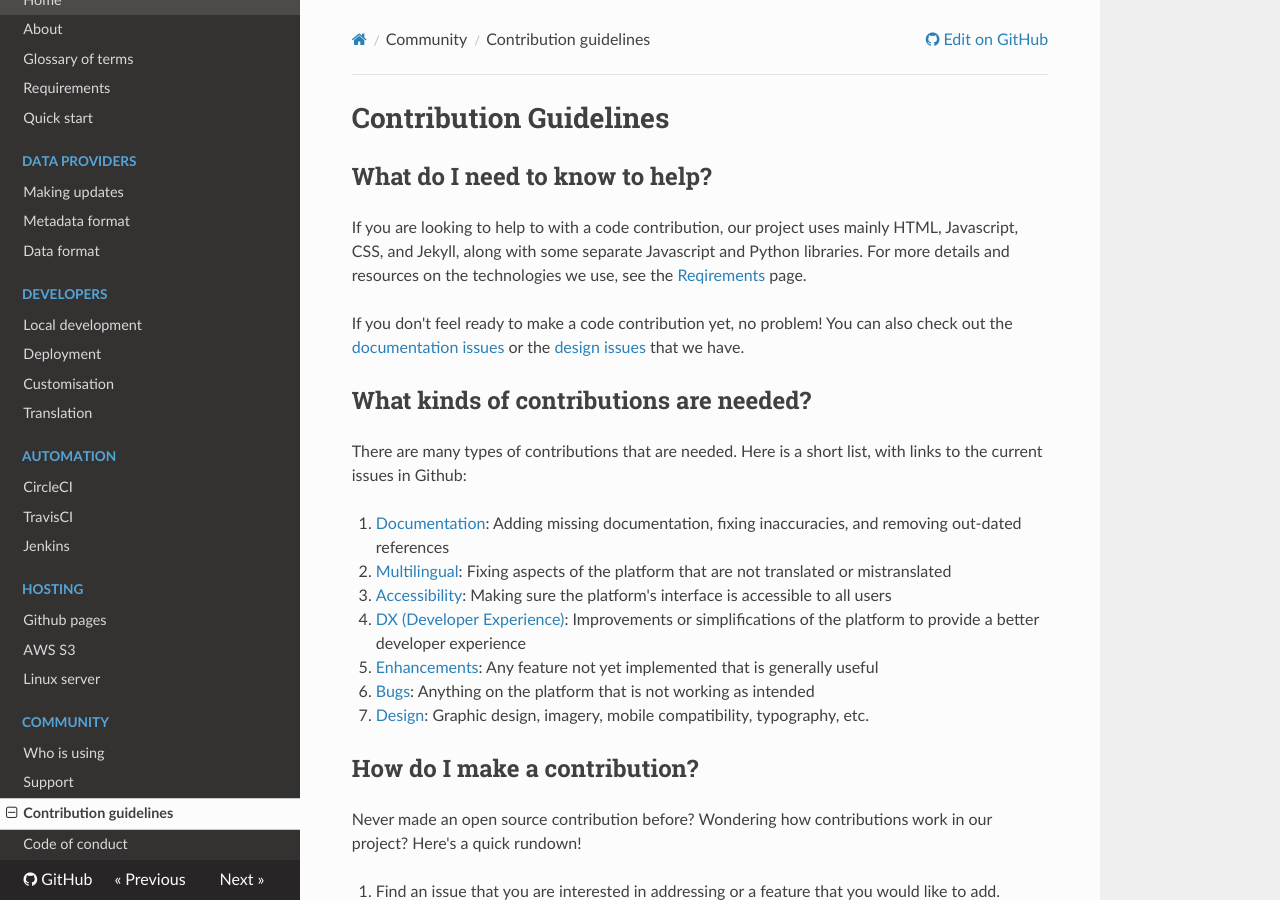
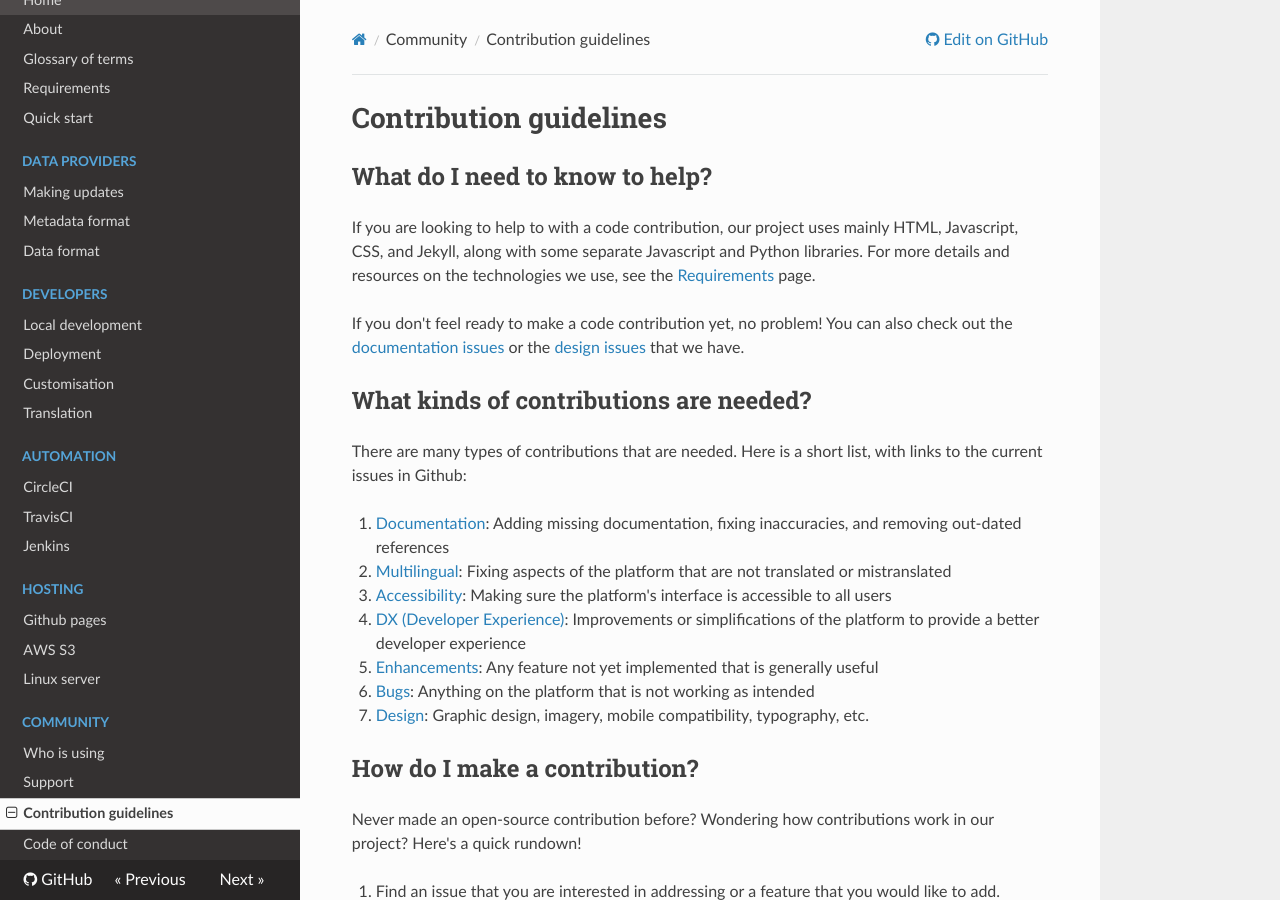
Before and after one commit to open-sdg/open-sdg, an MkDocs documentation site: the page built from docs/contribution.md, in a window 1280 px wide and 900 px high. Built offline with MkDocs 1.6.1, drawn with Linux system fonts in a browser that asks for light colours; nearby versions of some CDN libraries; old or Windows-style settings are respelled for this version of MkDocs.

Commit message:
Update contribution.md

```diff
--- a/docs/contribution.md
+++ b/docs/contribution.md
@@ -1,8 +1,8 @@
-<h1>Contribution Guidelines</h1>
+<h1>Contribution guidelines</h1>
 
 ## What do I need to know to help?
 
-If you are looking to help to with a code contribution, our project uses mainly HTML, Javascript, CSS, and Jekyll, along with some separate Javascript and Python libraries. For more details and resources on the technologies we use, see the [Reqirements](requirements.md) page.
+If you are looking to help to with a code contribution, our project uses mainly HTML, Javascript, CSS, and Jekyll, along with some separate Javascript and Python libraries. For more details and resources on the technologies we use, see the [Requirements](requirements.md) page.
 
 If you don't feel ready to make a code contribution yet, no problem! You can also check out the [documentation issues](https://github.com/open-sdg/open-sdg/labels/docs) or the [design issues](https://github.com/open-sdg/open-sdg/labels/design) that we have.
 
@@ -20,7 +20,7 @@ There are many types of contributions that are needed. Here is a short list, wit
 
 ## How do I make a contribution?
 
-Never made an open source contribution before? Wondering how contributions work in our project? Here's a quick rundown!
+Never made an open-source contribution before? Wondering how contributions work in our project? Here's a quick rundown!
 
 1. Find an issue that you are interested in addressing or a feature that you would like to add.
 1. Fork this repository to your local GitHub organization. This means that you will have a copy of the repository under your-GitHub-username/open-sdg.
```
